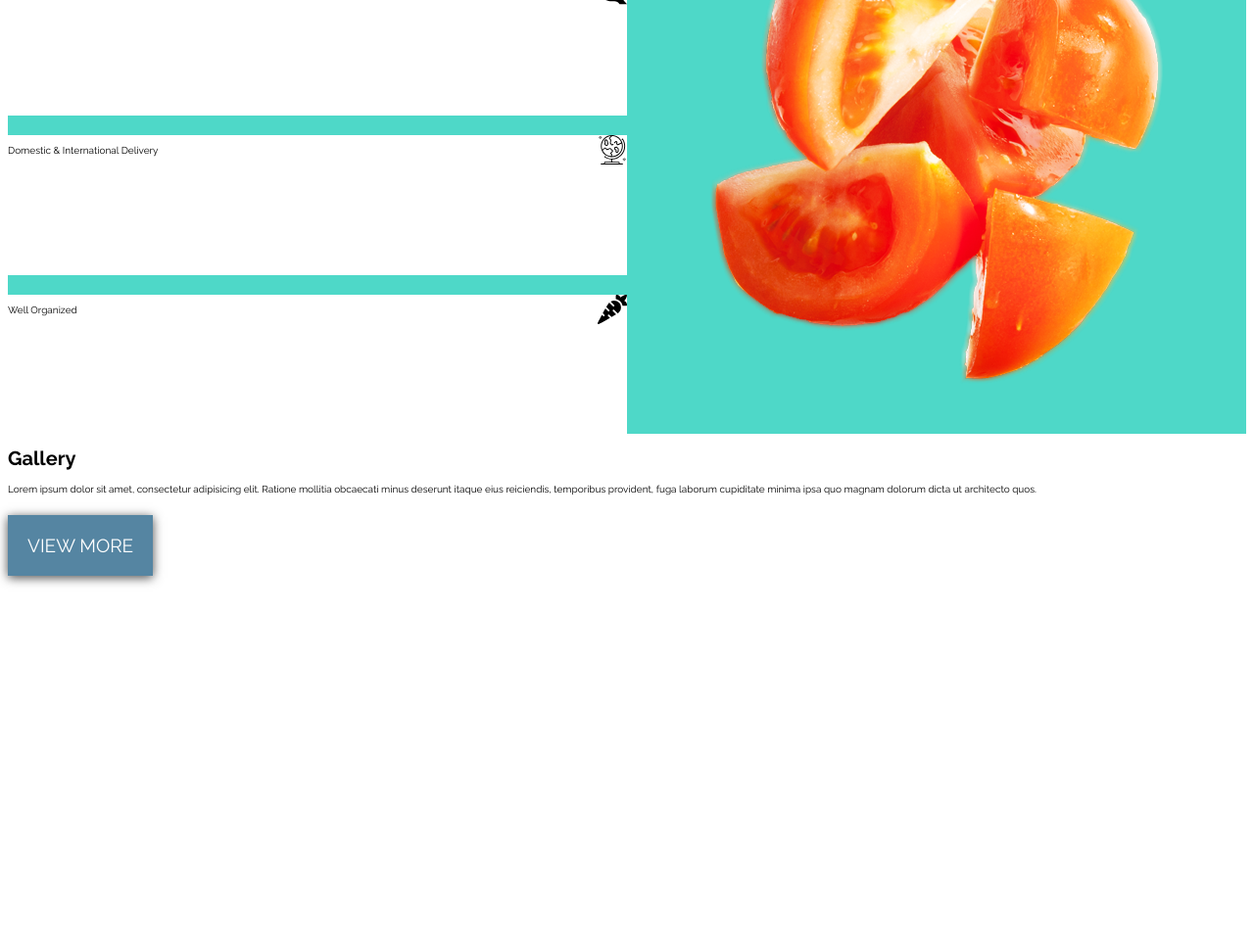
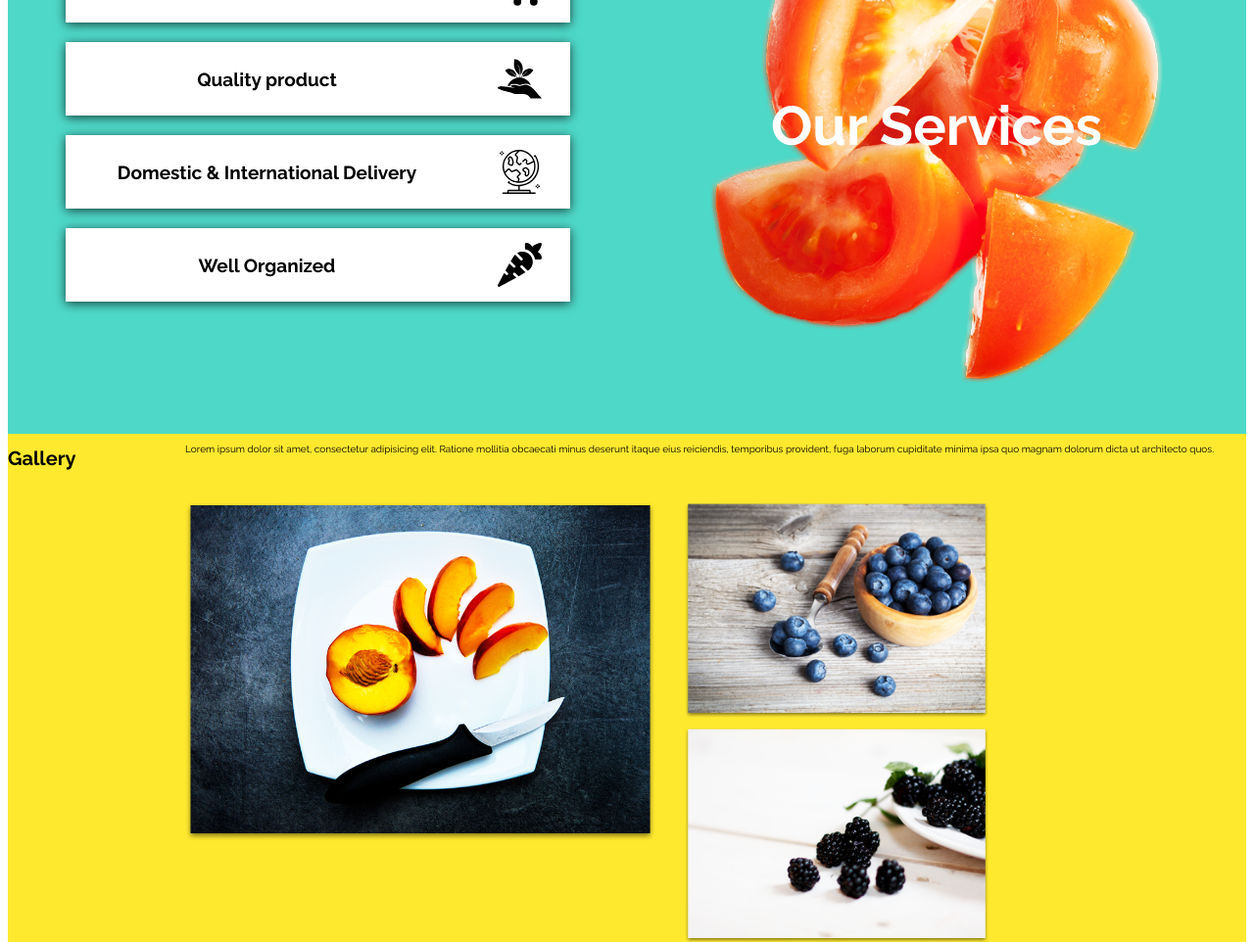
Before and after one commit to maciekKuc/weekly_chalenges, a plain HTML site: page second_chalenge/index.html in a window 1280 px wide. Shown: the part 1720-2682 px from the top of the page at 98% size. Drawn offline with Linux system fonts and the light colour scheme.

Commit message:
gallery start

```diff
--- a/second_chalenge/css/style.css
+++ b/second_chalenge/css/style.css
@@ -99,42 +99,106 @@ html{
 .services__content{
 	display: grid;
 	grid-gap: 20px;
+	grid-template-columns: 1fr minmax(300px, 515px) 1fr;
+	align-content: center;
+}
+
+.services__card{
+	display: grid;
+	grid-template-columns: 4fr 1fr;
+	align-items: center;
+	justify-items: center;
+	grid-column: 2 / 3;
+	background-color: #fff;
+	box-shadow: 0 2px 10px rgba(0, 0, 0, 0.7);
+	height: 75px;
+
+}
+
+.secrices__card-name{
+	font-size: 1.9rem;
+	font-weight: 700;
+	text-align: center;
+}
+
+.services__icon{
+	height: 4.5rem;
+	width: 4.5rem;
+	fill: black;
+
 }
 
 .services__title{
 	background-image: url('../img/services/tomatoes.png');
 	background-position: center;
 	color: #FFF;
-}
-
-.services__card{
 	display: grid;
-	grid-template-columns: 1fr min-content;
-	background-color: #fff;
-}
-
-.services__icon{
-	height: 3rem;
-	width: 3rem;
-	fill: black;
+	align-content: center;
+	justify-content: center;
 }
 
 .gallery{
+	display: grid;
+	grid-column: 1fr min-content 1fr;
 	min-height: 1320px;
+	background-color: #FFE92F;
+}
+
+.gallery__container{
+	display: grid;
+	grid-template-columns: repeat(6, 1fr);
+	grid-template-rows: repeat(2, 200px) 320px;
+	grid-gap: 30px;
+	grid-column: 2 / 3;
+	width: 990px;
+}
+
+.gallery__img{
+	width: 100%;
+}
+
+.gallery__img--1{
+	grid-column: 1 / 4;
+}
+
+.gallery__img--2{
+	grid-column: 4 / 6;
+}
+
+.gallery__img--3{
+	grid-column: 4 / 6;
+}
+
+.gallery__img--4{
+	grid-column: 1 / 4;
+}
+
+.gallery__img--5{
+	grid-column: 1 / 4;
+}
+
+.gallery__img--6{
+	visibility: hidden;
+}
+
+.gallery__img--7{
+	visibility: hidden;
 }
 
 .subscribe{
-	background-image: url('../img/services/bgc-subscribe-big.png');
+	background-image: url('../img/subscribe/bgc-subscribe-big.png');
 	min-height: 460px;
 }
 
 .blog{
 	min-height: 800px;
+	background-color: #B07CF7;
 }
 
 .contact{
 	display: grid;
 	background-image: url('../img/contact/contact-bgc.png');
+	background-size: cover;
 	min-height: 930px;
 }
 
--- a/second_chalenge/index.html
+++ b/second_chalenge/index.html
@@ -63,7 +63,7 @@
  			</div>
  		</div>
  		<div class="services__title">
- 			<h1 class="section__title">Our Services</h1>
+ 			<h1 class="section__title--big">Our Services</h1>
  		</div>
  	</div>
  	<div class="gallery" id="gallery">
@@ -72,11 +72,13 @@
  			Lorem ipsum dolor sit amet, consectetur adipisicing elit. Ratione mollitia obcaecati minus deserunt itaque eius reiciendis, temporibus provident, fuga laborum cupiditate minima ipsa quo magnam dolorum dicta ut architecto quos.
  		 </p>
  		 <div class="gallery__container">
- 		 	<img src="" alt="" class="img img--1">
- 		 	<img src="" alt="" class="img img--2">
- 		 	<img src="" alt="" class="img img--3">
- 		 	<img src="" alt="" class="img img--4">
- 		 	<img src="" alt="" class="img img--5">
+ 		 	<img src="./img/gallery/gallery_one.png" alt="" class="gallery__img gallery__img--1">
+ 		 	<img src="./img/gallery/gallery_two.png" alt="" class="gallery__img gallery__img--2">
+ 		 	<img src="./img/gallery/gallery_three.png" alt="" class="gallery__img gallery__img--3">
+ 		 	<img src="./img/gallery/gallery_four.png" alt="" class="gallery__img gallery__img--4">
+ 		 	<img src="./img/gallery/gallery_five.png" alt="" class="gallery__img gallery__img--5">
+ 		 	<img src="./img/gallery/gallery_six.jpg" alt="" class="gallery__img gallery__img--6">
+ 		 	<img src="./img/gallery/gallery_seven.jpg" alt="" class="gallery__img gallery__img--7">
  		 </div>
  		 <button class="btn btn--blue">view more</button>
  	</div>
```
